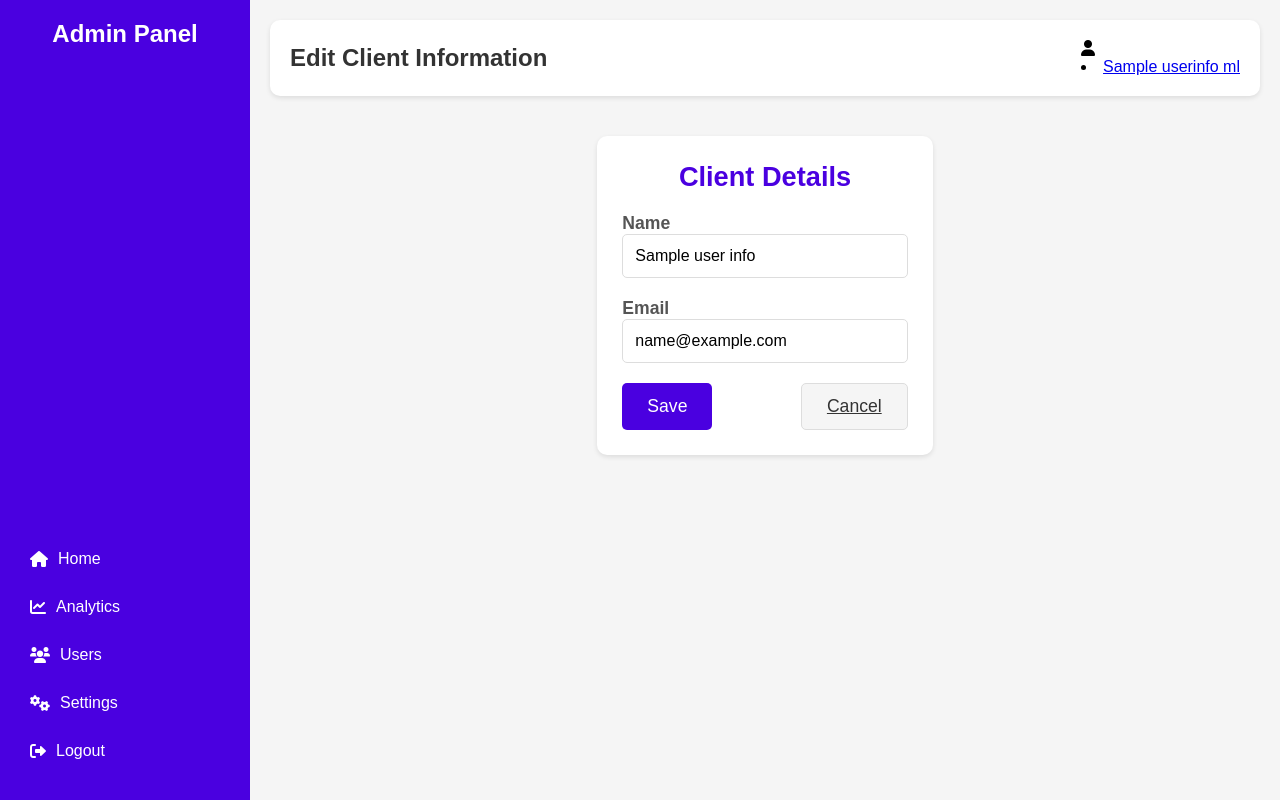
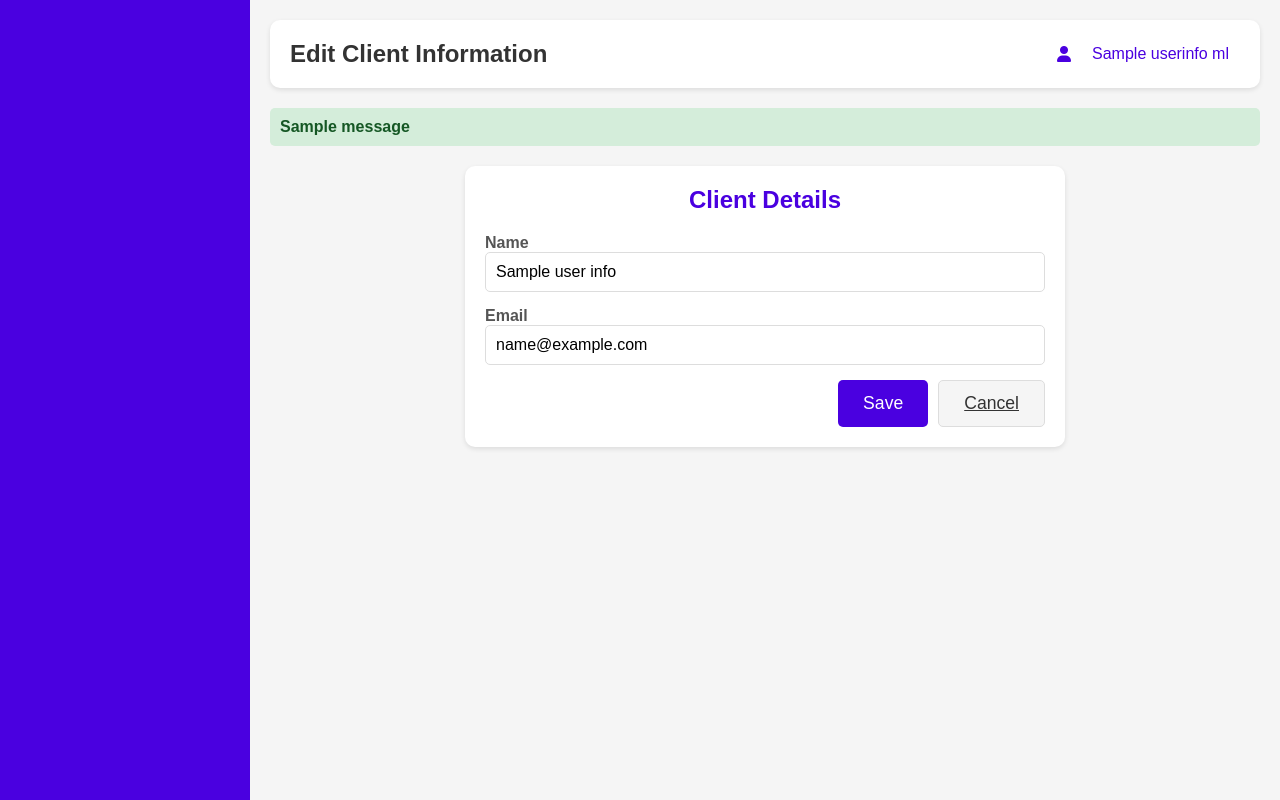
Before and after one commit to joaocruz1/system_mercadolivre, a Flask app: template templates/useredit.html in a window 1280 px wide. Run offline with Flask 3, Linux system fonts and the light colour scheme; the template is opened without the code that fills it: most values are stand-ins (such as "Sample title", 1, 10 or a date in 2020); one stand-in notice (Sample message) is shown; parts of the project's set-up code (start-up, migrations or seed data) failed here and were passed over.

Commit message:
update_usereditsave

```diff
--- a/static/useredit.css
+++ b/static/useredit.css
@@ -47,23 +47,17 @@
     gap: 10px;
     padding: 10px;
     border-radius: 5px;
-    transition: background 0.3s, transform 0.2s;
+    transition: background 0.3s;
 }
-
-
 
 .sidebar nav ul li a:hover {
     background: #8E2DE2;
-    transform: scale(1.05);
 }
 
 /* Conteúdo principal */
 .main-content {
     flex: 1;
     padding: 20px;
-    display: flex;
-    flex-direction: column;
-    gap: 20px;
 }
 
 /* Cabeçalho */
@@ -83,10 +77,44 @@
     color: #333;
 }
 
+.user-info {
+    list-style: none; /* Remove o estilo de lista (bolinha) do <ul> ou <ol> */
+    padding: 0; /* Remove espaçamento interno */
+    margin: 0; /* Remove margens */
+}
+
+.user-info li {
+    list-style: none; /* Remove a bolinha do <li> */
+}
+
+.user-info li a {
+    text-decoration: none; /* Remove o sublinhado do link */
+    color: #4A00E0; /* Define uma cor discreta */
+    font-family: Arial, sans-serif; /* Define uma fonte básica */
+    font-size: 16px; /* Ajusta o tamanho da fonte */
+    padding: 5px 10px; /* Adiciona espaçamento interno */
+    border: 1px solid transparent; /* Adiciona borda invisível */
+    border-radius: 5px; /* Arredonda os cantos */
+    transition: all 0.3s ease; /* Adiciona suavidade ao hover */
+}
+
+.user-info li a:hover {
+    color: rgb(85, 49, 156); /* Cor do texto no hover */
+    text-decoration: none; /* Mantém o texto sem sublinhado */
+    background-color: rgba(74, 0, 224, 0.1); /* Fundo levemente colorido no hover */
+}
+
+.header .user-info {
+    display: flex;
+    align-items: center;
+    gap: 10px;
+    color: #4A00E0;
+}
+
 /* Formulário de edição */
 .edit-client {
     background: #fff;
-    padding: 25px;
+    padding: 20px;
     border-radius: 10px;
     box-shadow: 0 2px 5px rgba(0, 0, 0, 0.1);
     max-width: 600px;
@@ -94,7 +122,7 @@
 }
 
 .edit-client h2 {
-    font-size: 1.7rem;
+    font-size: 1.5rem;
     margin-bottom: 20px;
     color: #4A00E0;
     text-align: center;
@@ -103,46 +131,47 @@
 .edit-client form {
     display: flex;
     flex-direction: column;
-    gap: 20px;
+    gap: 15px;
 }
 
 .edit-client form label {
     font-weight: bold;
     color: #555;
-    font-size: 1.1rem;
+    font-size: 1rem;
 }
 
 .edit-client form input,
 .edit-client form select,
 .edit-client form textarea {
-    padding: 12px;
+    padding: 10px;
     border: 1px solid #ddd;
     border-radius: 5px;
     font-size: 1rem;
     width: 100%;
     outline: none;
-    transition: border-color 0.3s, box-shadow 0.3s;
+    transition: border-color 0.3s;
 }
 
 .edit-client form input:focus,
 .edit-client form select:focus,
 .edit-client form textarea:focus {
     border-color: #4A00E0;
-    box-shadow: 0 0 5px rgba(74, 0, 224, 0.5);
 }
 
 .edit-client form textarea {
     resize: none;
-    height: 120px;
+    height: 100px;
 }
 
 .edit-client form .form-actions {
     display: flex;
-    justify-content: space-between;
-    gap: 15px;
+    justify-content: flex-end;
+    gap: 10px;
 }
 
-.edit-client form .form-actions button {
+.edit-client form .form-actions .btn-save {
+    background: #4A00E0;
+    color: #fff;
     padding: 12px 25px;
     border: none;
     border-radius: 5px;
@@ -231,3 +201,37 @@
     border-color: #bbb;
     transform: scale(1.05);
 }
+
+/* Responsividade */
+@media (max-width: 768px) {
+    .dashboard-container {
+        flex-direction: column;
+    }
+
+    .sidebar {
+        width: 100%;
+    }
+
+    .edit-client {
+        padding: 15px;
+    }
+}
+
+.flash-message {
+    margin-bottom: 20px;
+    padding: 10px;
+    border-radius: 5px;
+    background-color: #d4edda;
+    color: #155724;
+    font-weight: bold;
+}
+
+.flash-error {
+    background-color: #f8d7da;
+    color: #721c24;
+}
+
+.flash-info {
+    background-color: #d1ecf1;
+    color: #0c5460;
+}
--- a/templates/dashboard.html
+++ b/templates/dashboard.html
@@ -14,7 +14,7 @@
             <h2>Admin Panel</h2>
             <nav>
                 <ul>
-                    <li><a href="#"><i class="fas fa-home"></i> Home</a></li>
+                    <li><a href="{{ url_for('dashboard.dashboard')}}"><i class="fas fa-home"></i> Home</a></li>
                     <li><a href="#"><i class="fas fa-chart-line"></i> Analytics</a></li>
                     <li><a href="{{ url_for('users.users') }}"><i class="fas fa-users"></i> Users</a></li>
                     <li><a href="#"><i class="fas fa-cogs"></i> Settings</a></li>
--- a/templates/useredit.html
+++ b/templates/useredit.html
@@ -11,16 +11,7 @@
     <div class="dashboard-container">
         <!-- Menu lateral -->
         <aside class="sidebar">
-            <h2>Admin Panel</h2>
-            <nav>
-                <ul>
-                    <li><a href="#"><i class="fas fa-home"></i> Home</a></li>
-                    <li><a href="#"><i class="fas fa-chart-line"></i> Analytics</a></li>
-                    <li><a href="{{ url_for('users.users') }}"><i class="fas fa-users"></i> Users</a></li>
-                    <li><a href="#"><i class="fas fa-cogs"></i> Settings</a></li>
-                    <li><a href="#"><i class="fas fa-sign-out-alt"></i> Logout</a></li>
-                </ul>
-            </nav>
+            <!-- Conteúdo do menu lateral aqui -->
         </aside>
 
         <!-- Conteúdo principal -->
@@ -29,21 +20,35 @@
             <header class="header">
                 <h1>Edit Client Information</h1>
                 <div class="user-info">
-                    <i class="fas fa-user"></i><li><a href="{{ url_for('users.userinfo')}}">{{ userinfo_ml['name'] }}</a></li>
+                    <i class="fas fa-user"></i>
+                    <li><a href="{{ url_for('users.userinfo') }}">{{ userinfo_ml['name'] }}</a></li>
                 </div>
             </header>
+
+            <!-- Exibir Mensagens de Flash -->
+            {% with messages = get_flashed_messages(with_categories=true) %}
+                {% if messages %}
+                    <div class="flash-message">
+                        {% for category, message in messages %}
+                            <div class="flash {{ category }}">
+                                {{ message }}
+                            </div>
+                        {% endfor %}
+                    </div>
+                {% endif %}
+            {% endwith %}
 
             <!-- Formulário de edição -->
             <section class="edit-client">
                 <h2>Client Details</h2>
-                <form action="{{ url_for('login.login') }}" method="POST" class="edit-client-form">
+                <form action="{{ url_for('users.userupdate', user_id=user_infos['id']) }}" method="POST" class="edit-client-form">
                     <div class="form-group">
                         <label for="client-name">Name</label>
-                        <input type="text" id="client-name" name="client_name" value="{{ user_infos['name'] }}" required>
+                        <input type="text" id="name" name="name" value="{{ user_infos['name'] }}" required>
                     </div>
                     <div class="form-group">
                         <label for="client-email">Email</label>
-                        <input type="email" id="client-email" name="client_email" value="{{ user_infos['email'] }}" required>
+                        <input type="email" id="email" name="email" value="{{ user_infos['email'] }}" required>
                     </div>
                     <div class="form-actions">
                         <button type="submit" class="btn-save">Save</button>
--- a/templates/userinfo.html
+++ b/templates/userinfo.html
@@ -14,7 +14,9 @@
             <h2>User Panel</h2>
             <nav>
                 <ul>
-                    <li><a href="#"><i class="fas fa-user-circle"></i> Profile</a></li>
+                    <li><a href="{{ url_for('dashboard.dashboard')}}"><i class="fas fa-home"></i> Home</a></li>
+                    <li><a href="#"><i class="fas fa-chart-line"></i> Analytics</a></li>
+                    <li><a href="{{ url_for('users.users') }}"><i class="fas fa-users"></i> Users</a></li>
                     <li><a href="#"><i class="fas fa-cogs"></i> Settings</a></li>
                     <li><a href="#"><i class="fas fa-sign-out-alt"></i> Logout</a></li>
                 </ul>
```
Also changed, not shown: other parts of static/useredit.css (+0 -59 lines), data/users_data.py (+10 -1 lines), routes/users.py (+16 -2 lines), 1 other file.
